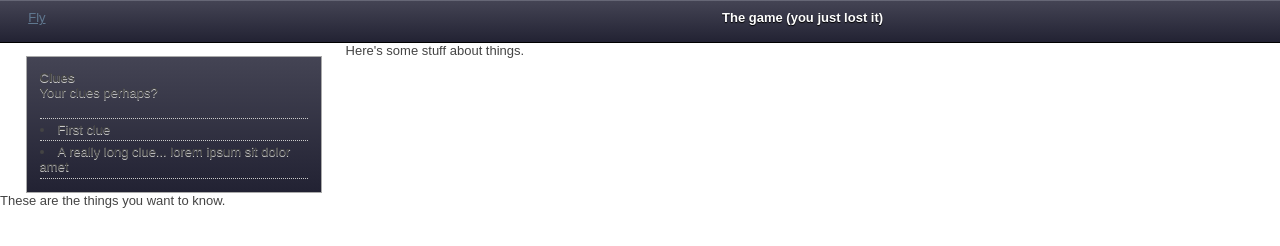
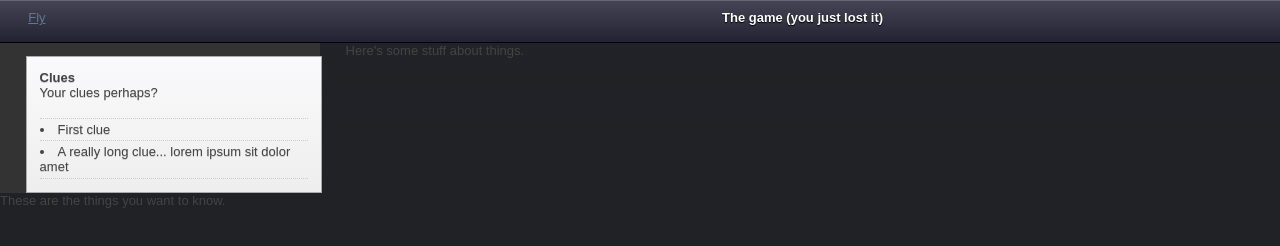
Before and after one commit to pamelafox/recoverymission, a plain HTML site: page index.html in a window 1280 px wide. Drawn offline with Linux system fonts and the light colour scheme.

Commit message:
Do some more colours.

```diff
--- a/css/style.css
+++ b/css/style.css
@@ -94,8 +94,6 @@ p {
 
 #navigation h1 {
   text-align: center;
-  color: #fefefe;
-  text-shadow: 0 1px 1px #000;
 }
 
 #main {
@@ -154,11 +152,6 @@ p {
 .sidebar {
   padding: 1em;
   margin-top: 1em;
-  background-color: #CCC;
-  background: -moz-linear-gradient(center top , #FAFAFC, #EEE) repeat scroll 0 0 #333;
-  background-image: -webkit-gradient(linear, 0 0, 0 100%, from(#444454), to(#223));
-  border: 1px solid #AAA;
-  text-shadow: 0 1px 0 #CCC;
 }
 
 .sidebar ul li {
@@ -186,13 +179,37 @@ p {
 /*
  * colours
  */
+body {
+  background-color: #1D1E20;
+  background: -moz-linear-gradient(center bottom, #1D1E20, #222328) repeat scroll 0 0 #333;
+  background-image: -webkit-gradient(linear, 0 100%, 0 0, from(#1D1E20), to(#222328));
+}
+
 .bar {
   background-color: #333;
-  background: -moz-linear-gradient(center top , #444454, #223) repeat scroll 0 0 #333;
+  background: -moz-linear-gradient(center top, #444454, #223) repeat scroll 0 0 #333;
   background-image: -webkit-gradient(linear, 0 0, 0 100%, from(#444454), to(#223));
   border-top: 1px solid #666776;
   border-bottom: 1px solid #000;
 }
+
+.silver, .sidebar, .dialog {
+  background-color: #EEE;
+  background: -moz-linear-gradient(center top , #FAFAFC, #EEE) repeat scroll 0 0 #EEE;
+  background-image: -webkit-gradient(linear, 0 0, 0 100%, from(#FAFAFC), to(#EEE));
+  border: 1px solid #AAA;
+  text-shadow: 0 1px 0 #CCC;
+}
+
+#navigation h1 {
+  color: #fefefe;
+  text-shadow: 0 1px 1px #000;
+}
+
+#main .colleft {
+  background-color: #333;
+}
+
 
 /*
  * print styles
```
